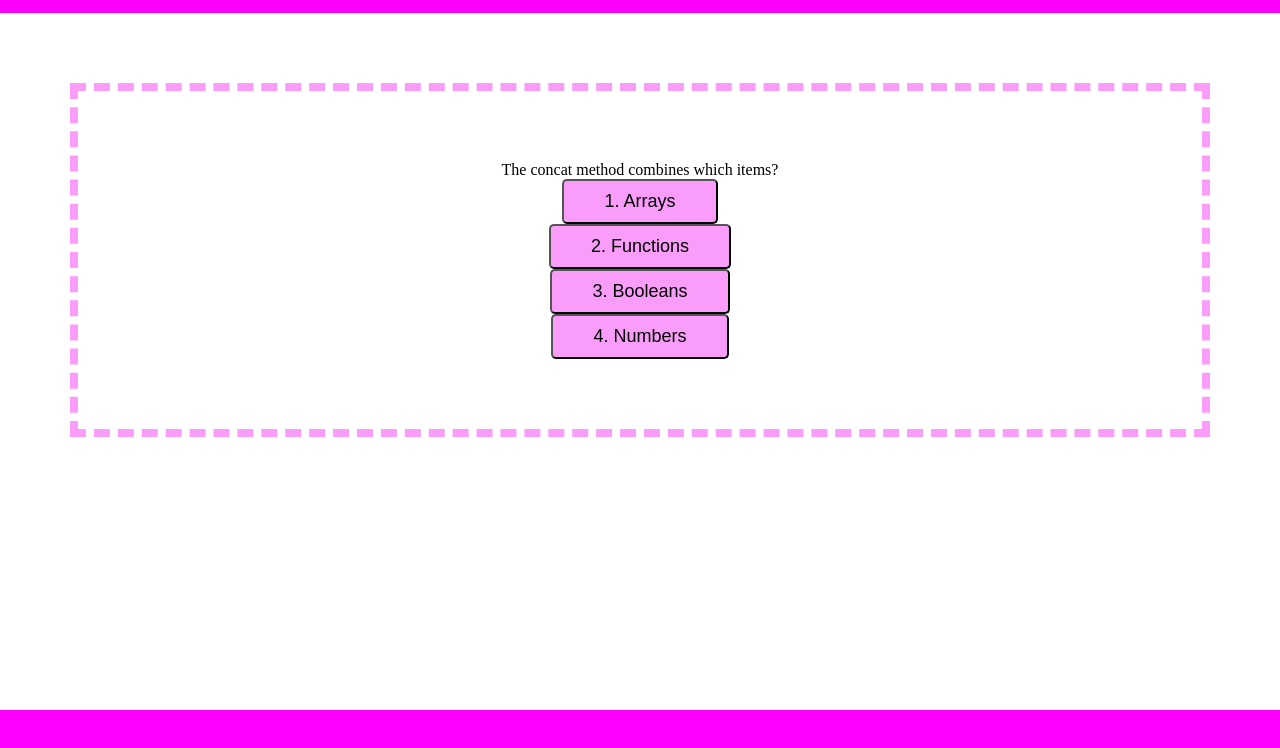
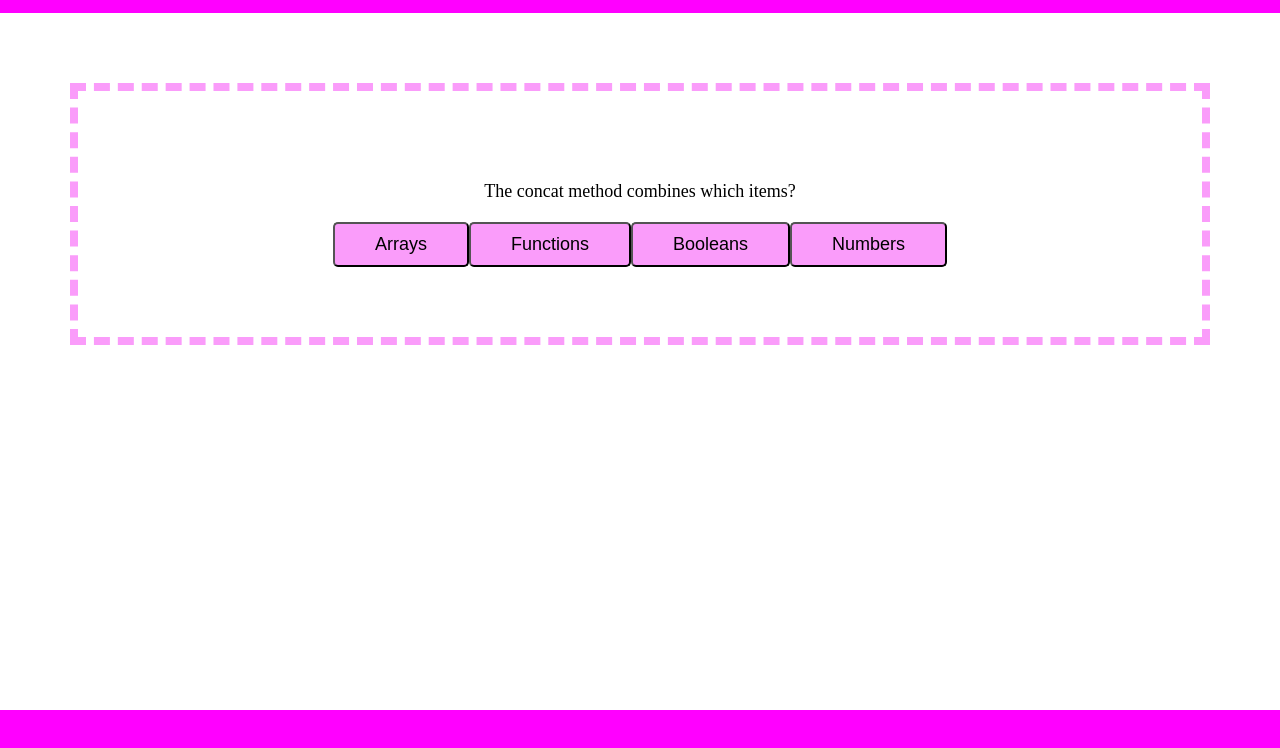
Before and after one commit to ashlynnwood/code-quiz, a plain HTML site: page index.html in a window 1280 px wide. Both pictures are taken after a click on the button "Start". Shown: the part 50-798 px from the top of the page. Drawn offline with Linux system fonts and the light colour scheme.

Commit message:
Added correct/wrong message, debugged looping to next question

```diff
--- a/index.html
+++ b/index.html
@@ -16,11 +16,17 @@
   </header>
 
   <div id="qDiv">
+    <div id="startDiv">
     <h2>Coding Quiz Challenge</h2>
     <p>What do YOU know? You have 75 seconds to answer all of the coding questions. Incorrect answers
     will eat your time up so be on it!</p>
     <button type="button" id="start-btn" class="btn-lg">Start</button>
+
   </div>
+  <p id="quiz-q"></p>
+  </div>
+
+  <h2 class="correct"></h2>
 
   <footer>
   </footer>
--- a/script.js
+++ b/script.js
@@ -1,16 +1,22 @@
 // initial click handler- start ()
 // listening to click on start button
 var startQuiz = document.querySelector("#start-btn");
-startQuiz.addEventListener("click", function() {
-  // When click button, empty quiz challenge div
-  document.getElementById("qDiv").innerHTML = "";
-  }
-);
+var answerBtn = document.createElement("div");
+var startD = document.querySelector("#startDiv");
+var correctM = document.querySelector(".correct");
+var quizQ = document.querySelector("#quiz-q");
+
+// startQuiz.addEventListener("click", function() {
+//   // When click button, empty quiz challenge div
+//   document.getElementById("qDiv").innerHTML = "";
+//   }
+// );
 
 // when click start button: timer starts
 var timeEl = document.querySelector(".time");
 var timerEl = document.getElementById("#timer");
 var countDown = 76;
+var penalty = 10;
 
 function setTime() {
   var timerCount = setInterval(function() {
@@ -58,28 +64,28 @@ var userScore = 0;
 var questions = [
   {
     q: "The concat method combines which items?",
-    answers: ["1. Arrays", "2. Functions", "3. Booleans", "4. Numbers"],
-    a: "1. Arrays"
+    answers: ["Arrays", "Functions", "Booleans", "Numbers"],
+    a: "Arrays"
   },
   {
     q: "What does the strict equality operator compare?",
-    answers: ["1. Type", "2. Value", "3. Both type and value", "4. None of the above"],
-    a: "3. Both type and value"
+    answers: ["Type", "Value", "Both type and value", "None of the above"],
+    a: "Both type and value"
   },
   {
     q: "What method should you use during development to make sure you are targeting what you want?",
-    answers: ["1. function( )", "2. console.log( )", "3. debug( )", "4. array.length"],
-    a: "2. console.log( )"
+    answers: ["function( )", "console.log( )", "debug( )", "array.length"],
+    a: "console.log( )"
   },
   {
     q: "What is a for loop used for?",
-    answers: ["1. Repeat functions", "2. Loop methods", "3. Log to the console", "4. Iterate over arrays"],
-    a: "4. Iterate over arrays"
+    answers: ["Repeat functions", "Loop methods", "Log to the console", "Iterate over arrays"],
+    a: "Iterate over arrays"
   },
   {
     q: "What is vanilla JavaScript?",
-    answers: ["1. The opposite of chocolate JavaScript", "2. Pure JavaScript with no additional libraries", "3. jQuery + Bootstrap + Mongoose", "4. none of the above"],
-    a: "2. Pure JavaScript with no additional libraries"
+    answers: ["The opposite of chocolate JavaScript", "Pure JavaScript with no additional libraries", "jQuery + Bootstrap + Mongoose", "none of the above"],
+    a: "Pure JavaScript with no additional libraries"
   }
 ];
 
@@ -89,41 +95,69 @@ var questions = [
 
 // start = (qIndex) => {
   function start(qIndex) {
-  qDiv.innerHTML = "";
+  startD.style.display = "none";
+  answerBtn.innerHTML = "";
   // pass in question index
   // loop over the questions[i].answers
-  for (var i = 0; i < questions.length; i++) {
-    var currentQ = questions[qIndex].q;
+  // for (var i = 0; i < questions.length; i++) {
+
+    quizQ.textContent = questions[qIndex].q;
     var currentAs = questions[qIndex].answers;
-    qDiv.textContent = currentQ;
+
     // qDiv.textContent = questions[i].answers
-  }
+  // }
+   // Append these to the answers div
+  // aDiv.textContent =
+  // loop over answers and append --NOT A FOR LOOP
+  qDiv.append(answerBtn);
    currentAs.forEach(function(newAs) {
       var answerList = document.createElement("button");
       answerList.textContent = newAs;
-      qDiv.append(answerList);
+      answerBtn.append(answerList);
       answerList.addEventListener("click", function () {
       start(qIndex);
       });
    })
   ;
-  // Append these to the answers div
-  // aDiv.textContent =
-  // loop over answers and append --NOT A FOR LOOP
+
   // use functions- every time you click button -> go to next question
   // -> bump index up -> show next question
   // keep track with count/index
 };
 
+answerBtn.addEventListener("click", function(event){
+ console.log(event.target.innerHTML);
+if (event.target.innerHTML === questions[qIndex].a) {
+  // Show correct
+  correctM.innerHTML = "Correct!"
+  // Go to next question
+  qIndex++;
+start(qIndex);
+setTimeout(function() {
+  correctM.innerHTML = "";
+}, 1000);
+
+
+} else {
+  correctM.innerHTML = "Wrong, try again!"
+  setTimeout(function() {
+    correctM.innerHTML = "";
+}, 1000);
+}
+
+})
 // When you call start, pass in QIndex
 startQuiz.addEventListener("click", function() {
 start(qIndex);
 }
 );
 
-// Clear highscores- empties the div
-var clearScores = document.getElementById("#clear");
-clearScores.addEventListener("click", function () {
-  document.getElementById("#highscores").innerHTML = "";
-}
-);
+
+// Highscore label form input
+// var createForm = document.createElement
+// // Clear highscores- empties the div
+// var clearScores = document.getElementById("#clear");
+// clearScores.addEventListener("click", function () {
+//   document.getElementById("#highscores").innerHTML = "";
+// }
+// );
--- a/style.css
+++ b/style.css
@@ -75,3 +75,7 @@ button {
   background-color: #fa9cfa;
   padding: 10px 40px;
 }
+
+.correct {
+  color: #ff00ff;
+}
```
